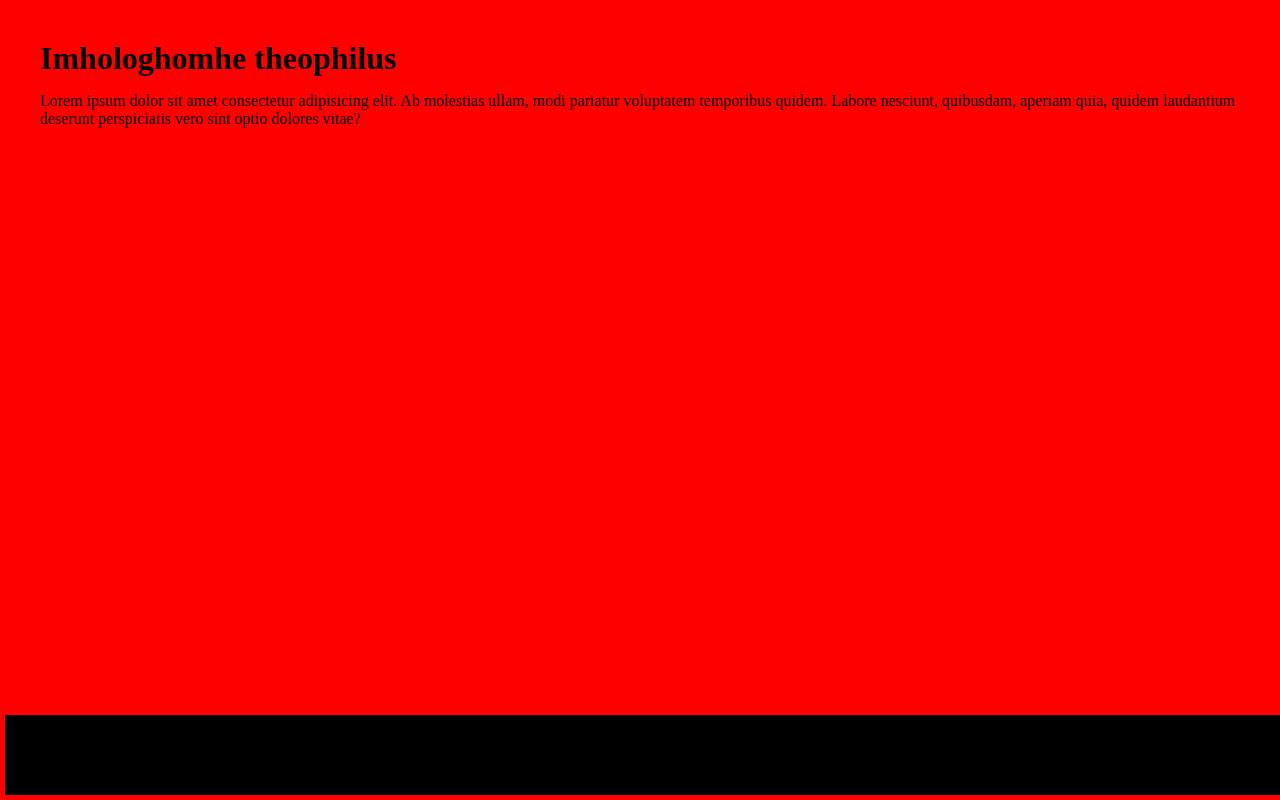
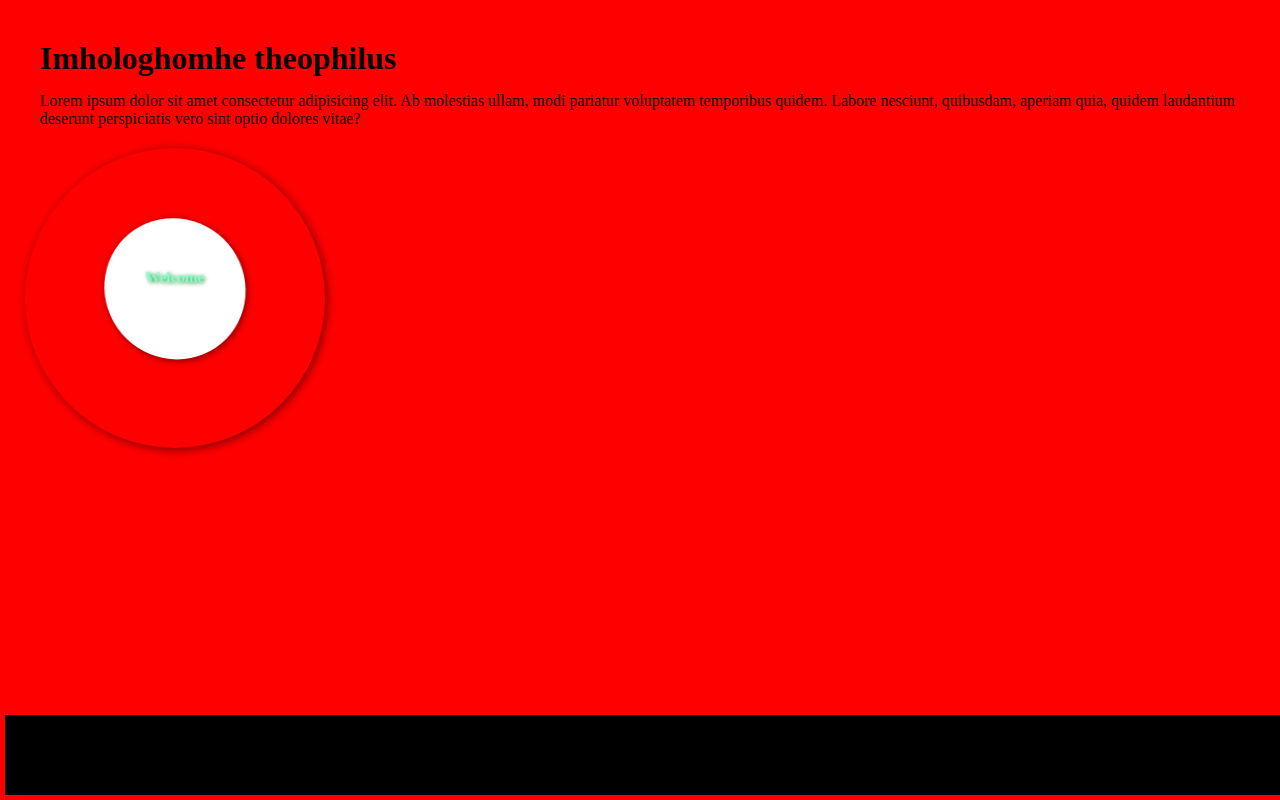
Before and after one commit to imhologhomhetheophilus/programm, a plain HTML site: page index.html in a window 1280 px wide. Drawn offline with Linux system fonts and the light colour scheme.

Commit message:
created an animtion circle

```diff
--- a/index.html
+++ b/index.html
@@ -16,6 +16,11 @@
         sint optio dolores vitae?
       </p>
     </div>
+    <div class="content">
+      <div class="box">
+        <h3>Welcome</h3>
+      </div>
+    </div>
     <footer>
       <span>Follow Us on Social Media</span>
     </footer>
--- a/style.css
+++ b/style.css
@@ -16,3 +16,42 @@ footer {
   width: 100%;
   z-index: 1;
 }
+.content {
+  box-shadow: 2px 2px 10px rgba(0, 0, 0, 0.5);
+  width: 300px;
+  height: 300px;
+  border-radius: 500px;
+  place-items: center;
+  padding: 2rem;
+  perspective: 1000px;
+}
+.box {
+  background: #fff;
+  height: 200px;
+  width: 200px;
+  border-radius: 500px;
+  place-items: center;
+  padding: 3rem;
+  object-fit: cover;
+  color: aquamarine;
+  perspective: 1000px;
+  box-shadow: 2px 2px 10px rgba(0, 0, 0, 0.5);
+  animation: inner 6s linear infinite;
+  animation-direction: alternate-reverse;
+}
+h3 {
+  font-size: 2rem;
+  font-weight: 600;
+  text-shadow: 2px 2px 10px green;
+  animation: inner 5s linear infinite;
+  animation-direction: alternate-reverse;
+}
+@keyframes inner {
+  0% {
+    transform: translateZ(-500px);
+  }
+  100% {
+    transform: scale(1);
+    transform: skew(10deg);
+  }
+}
```
